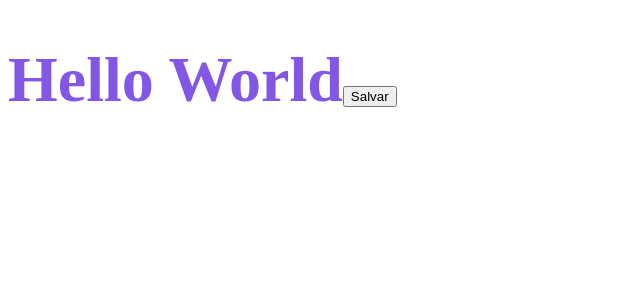
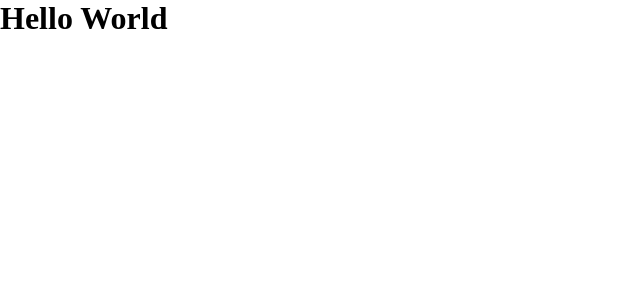
Before and after one commit to PedroMakengo/dtmoney, a React (Create React App) app: page / in a window 1280 px wide. Shown: the top 300 px of the page, without its empty margins (0-640 px from the left). Built offline with nearby package versions, Linux system fonts and the light colour scheme.

Commit message:
Adicionando o estilo global

```diff
--- a/public/index.html
+++ b/public/index.html
@@ -3,21 +3,11 @@
   <head>
     <meta charset="utf-8" />
     <meta name="viewport" content="width=device-width, initial-scale=1" />
-
+    <link rel="shortcut icon" href="favicon.png" type="image/x-icon" />
     <title>dtmoney</title>
   </head>
   <body>
     <noscript>You need to enable JavaScript to run this app.</noscript>
     <div id="root"></div>
-    <!--
-      This HTML file is a template.
-      If you open it directly in the browser, you will see an empty page.
-
-      You can add webfonts, meta tags, or analytics to this file.
-      The build step will place the bundled scripts into the <body> tag.
-
-      To begin the development, run `npm start` or `yarn start`.
-      To create a production bundle, use `npm run build` or `yarn build`.
-    -->
   </body>
 </html>
--- a/src/App.tsx
+++ b/src/App.tsx
@@ -1,17 +1,10 @@
-import styled from "styled-components";
-
-const Title = styled.h1`
-  font-size: 64px;
-  color: #8257e6;
-`;
+import { GlobalStyle } from "./styles/global";
 
 export function App() {
   return (
     <div className="App">
-      <Title>
-        Hello World
-        <button>Salvar</button>
-      </Title>
+      <h1>Hello World</h1>
+      <GlobalStyle />
     </div>
   );
 }
--- /dev/null
+++ b/src/styles/global.ts
@@ -0,0 +1,46 @@
+import { createGlobalStyle } from "styled-components";
+
+export const GlobalStyle = createGlobalStyle`
+  :root {
+    --background: #f0f2f5
+    --red: #e52e4d;
+    --blue: #5429cc;
+
+    --blue-light: #6933ff;
+
+    --text-title : #363f5f;
+    --text-body: #969cb3;
+
+    --shape: #FFFFFF;
+  }
+
+  * {
+    margin: 0;
+    padding: 0;
+    box-sizing: border-box;
+  }
+
+  html {
+    @media (max-width: 1080px) {
+      font-size: 93.75%; // 15px
+    }
+
+    @media (max-width: 720px) {
+      font-size: 87.5%; // 14px
+    }
+  }
+
+  body {
+    background:var(--background);
+    -webkit-font-smoothing: antialiased
+  }
+
+  button {
+    cursor: pointer;
+  }
+
+  [disabled] {
+    opacity: 0.6;
+    cursor: not-allowed;
+  }
+`;
```
